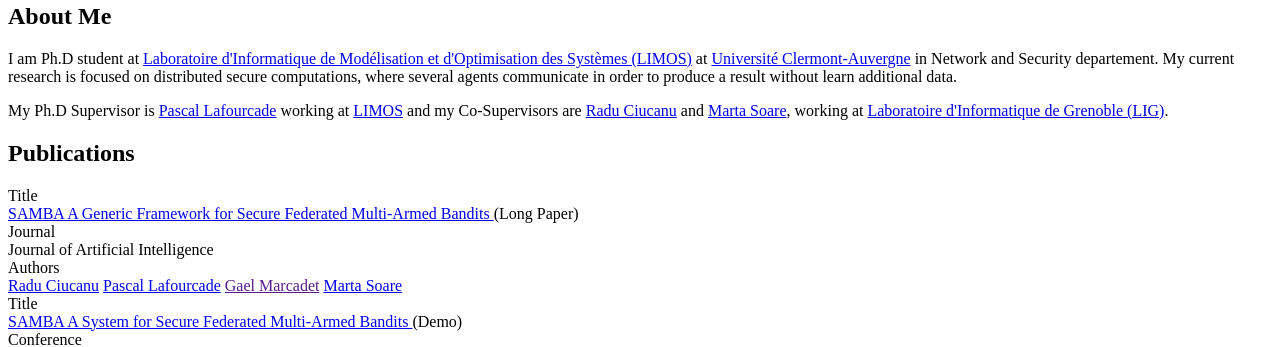
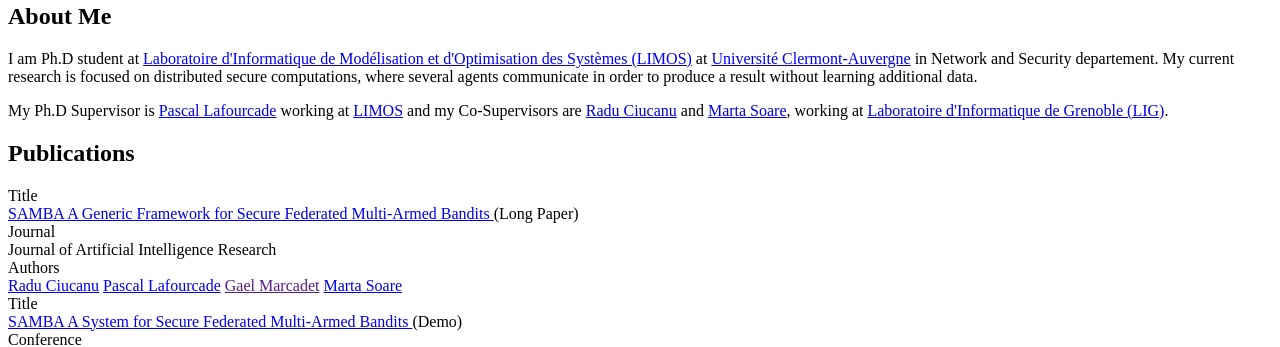
Before and after one commit to gamarcad/personnal-webpage, a Jekyll site: the page built from index.html, in a window 1280 px wide. Shown: the part 348-695 px from the top of the page. Built offline with Jekyll 4.4.1, drawn with Linux system fonts in a browser that asks for light colours.

Commit message:
Website update

```diff
--- a/_data/papers.yml
+++ b/_data/papers.yml
@@ -2,7 +2,7 @@
   link: https://lig-membres.imag.fr/ciucanu/preprints/CLMS22.pdf
   type: Long Paper
   submitted: true
-  journal: Journal of Artificial Intelligence
+  journal: Journal of Artificial Intelligence Research
   authors:
     - radu-ciucanu
     - pascal-lafourcade
--- a/_includes/about.html
+++ b/_includes/about.html
@@ -2,7 +2,7 @@
   <h1>About Me</h1>
   <p class="about">
     I am Ph.D student at <a class="link" target="_blank" href="https://limos.fr">Laboratoire d'Informatique de Modélisation et d'Optimisation des Systèmes (LIMOS)</a> at <a href="uca.fr">Université Clermont-Auvergne</a> in Network and Security departement.
-    My current research is focused on distributed secure computations, where several agents communicate in order to produce a result without learn additional data.
+    My current research is focused on distributed secure computations, where several agents communicate in order to produce a result without learning additional data.
   </p>
   <div class="seperator"></div>
   <p class="about">
```
